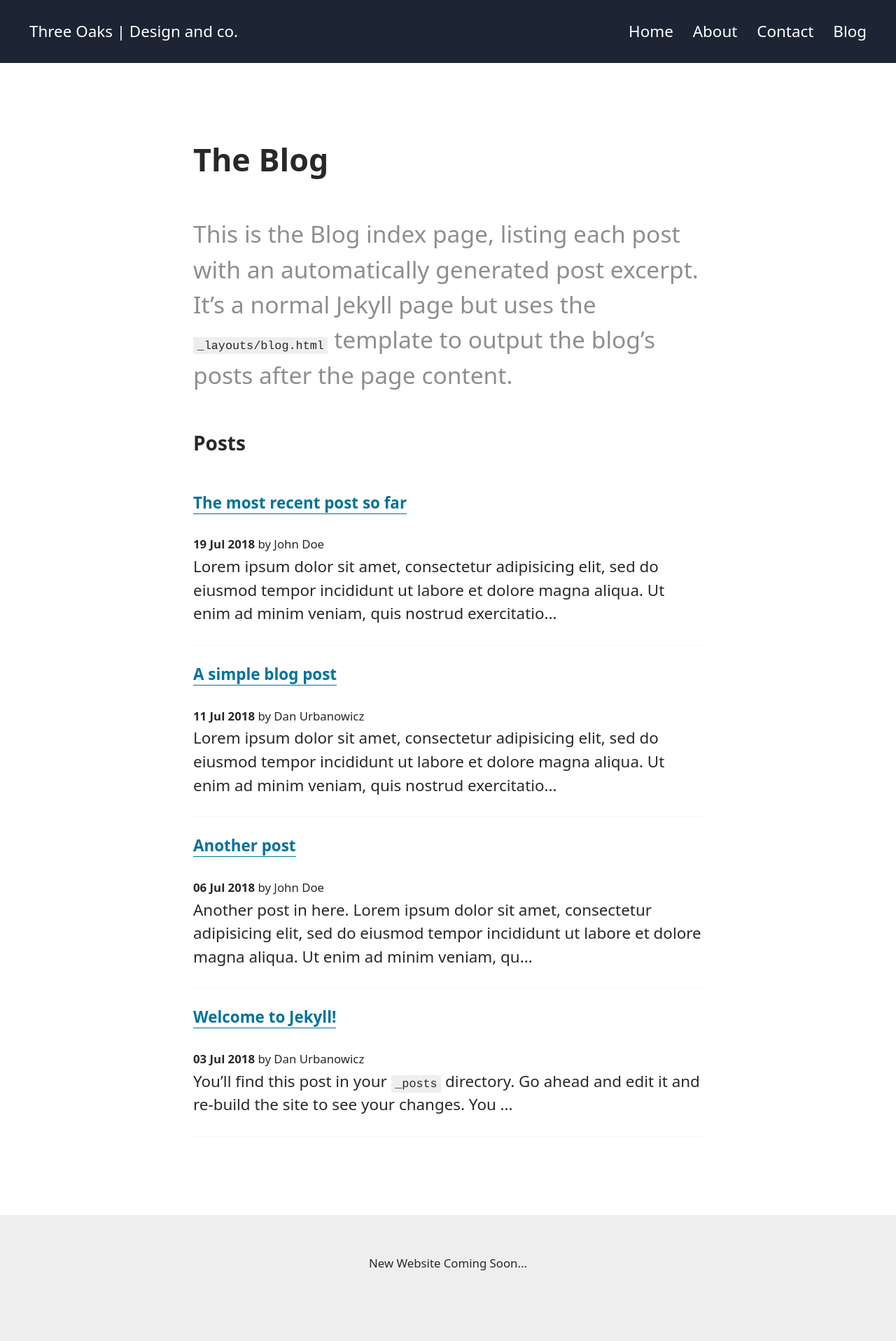
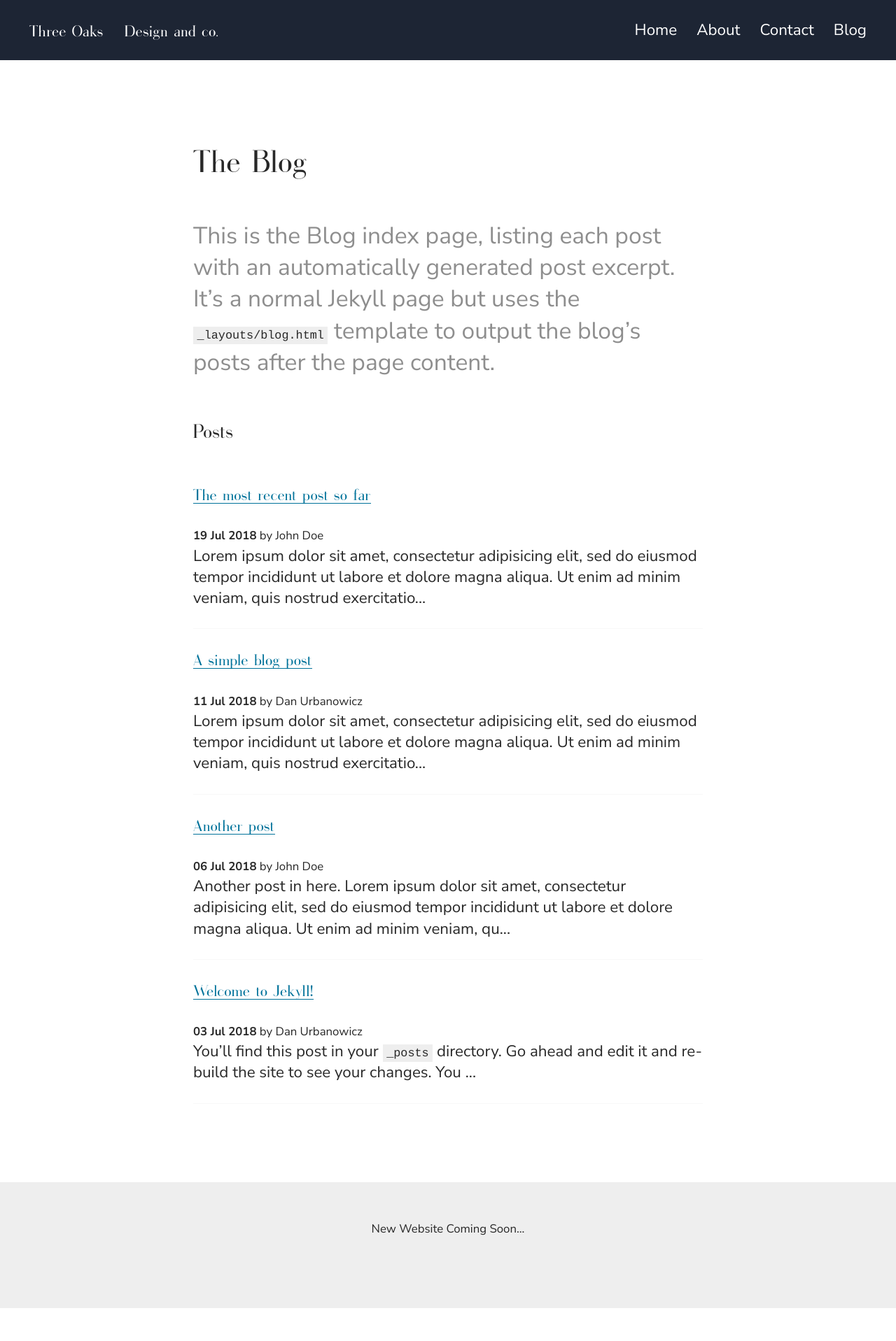
Before and after one commit to memphiswebdesign/three-oaks, a Jekyll site: the page built from pages/blog.md, in a window 1280 px wide. Shown: the whole page at 70% size. Built offline with Jekyll 4.4.1, drawn with Linux system fonts in a browser that asks for light colours; a script that is not in the unit is left out; after the commit the page ends 1870 px from its top, so only the background shows below that.

Commit message:
adding web fonts

```diff
--- a/_includes/head.html
+++ b/_includes/head.html
@@ -11,7 +11,14 @@
     {% endif %}
   {% endif %}
 
+  <link rel="apple-touch-icon" sizes="180x180" href="/images/apple-touch-icon.png">
+  <link rel="icon" type="image/png" sizes="32x32" href="/images/favicon-32x32.png">
+  <link rel="icon" type="image/png" sizes="16x16" href="/images/favicon-16x16.png">
+  <link rel="manifest" href="/images/site.webmanifest">
   <link rel="stylesheet" href="{{ "/assets/main.css" | relative_url }}">
+
+  <!-- Google Font -->
+  <link href="https://fonts.googleapis.com/css2?family=Nunito+Sans:wght@400;700&display=swap" rel="stylesheet">
 
   {% if jekyll.environment == 'production' and site.analytics %}
     {% include analytics.html %}
--- a/_sass/partials/_custom.scss
+++ b/_sass/partials/_custom.scss
@@ -2,6 +2,8 @@
 	position: relative;
 	overflow: hidden;
 	margin-bottom: 2rem;
+
+	@media (min-width: $screen-md) {min-height: 75vh;}
 
 	.slick-slider {
 		padding: 2rem;
@@ -16,7 +18,7 @@
 			left: 0;
 			right: 0;
 			bottom: 0;
-			background-color: rgba(32,32,32,0.38);
+			background-color: rgba(32,32,32,0.42);
 			z-index: 2;
 			user-select: none;
 		}
@@ -31,8 +33,8 @@
 	.hero-logo {
 		position: absolute;
 		display: inline-block;
-		width: 62%;
-		max-width: 430px;
+		width: 60%;
+		max-width: 400px;
 		min-height: 100px;
 		top: 50%;
 		left: 50%;
--- a/_sass/partials/_fonts.scss
+++ b/_sass/partials/_fonts.scss
@@ -1 +1,12 @@
 // Font Styling
+
+@font-face {
+  font-family: 'oaks-serif';
+  src: url('/fonts/oaks-serif.eot');
+  src: url('/fonts/oaks-serif.eot?#iefix') format('embedded-opentype'),
+       url('/fonts/oaks-serif.woff') format('woff'),
+       url('/fonts/oaks-serif.ttf')  format('truetype');
+}
+
+$serif: 'oaks-serif', TimesNewRoman, Times New Roman, Times, Baskerville, Georgia, serif;
+$sans-serif: 'Nunito Sans', Arial ,Helvetica Neue, Helvetica, sans-serif;
--- a/_sass/partials/_typography.scss
+++ b/_sass/partials/_typography.scss
@@ -47,8 +47,9 @@ p.intro {
 }
 
 h1,h2,h3,h4,h5,h6 {
-  font-weight: $bold-font-weight;
-  line-height: $base-line-height / 1.3;
+  line-height: $base-line-height;
+  font-family: $serif;
+  letter-spacing: 0.05em;
 }
 
 h2 {
--- a/_sass/partials/_variables.scss
+++ b/_sass/partials/_variables.scss
@@ -7,14 +7,15 @@ $link-hover-color: rgb(0,57,78);
 $grey-bg-color: #eee;
 $hairline-color: #f8f8f8;
 $selection-bg-color: rgba(255,255,100,0.5);
+$brand-green: #949f91;
 
 // typographic defaults
-$base-font: system-ui,-apple-system,BlinkMacSystemFont,Segoe UI,Roboto,Oxygen,Ubuntu,Cantarell,Droid Sans,Helvetica Neue;
+$base-font: 'Nunito Sans', Arial ,Helvetica Neue, Helvetica, sans-serif;
 $code-font: Courier, monospace;
 $base-font-size: 62.5%;
 $base-font-weight: 300;
 $bold-font-weight: 600;
-$base-line-height: 1.5;
+$base-line-height: 1.35;
 
 // viewport breakpoints
 $screen-xs: 480px;
```
Also changed, not shown: _layouts/home2.html (+7 -2 lines), fonts/oaks-serif.otf (added), fonts/oaks-serif.ttf (added), fonts/oaks-serif.woff (added), images/android-chrome-192x192.png (added), images/android-chrome-512x512.png (added), images/apple-touch-icon.png (added), images/favicon-16x16.png (added), images/favicon-32x32.png (added), images/favicon.ico (added), images/site.webmanifest (added), 1 other file.
